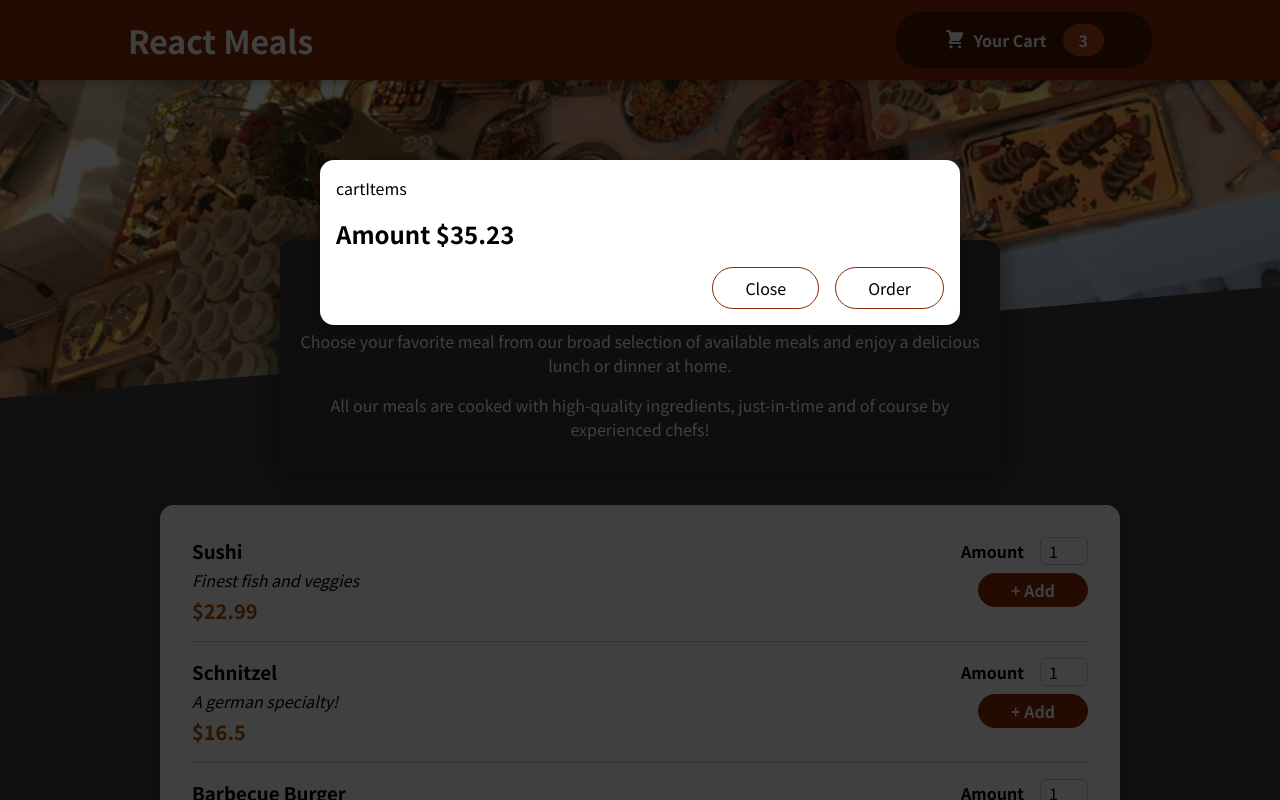
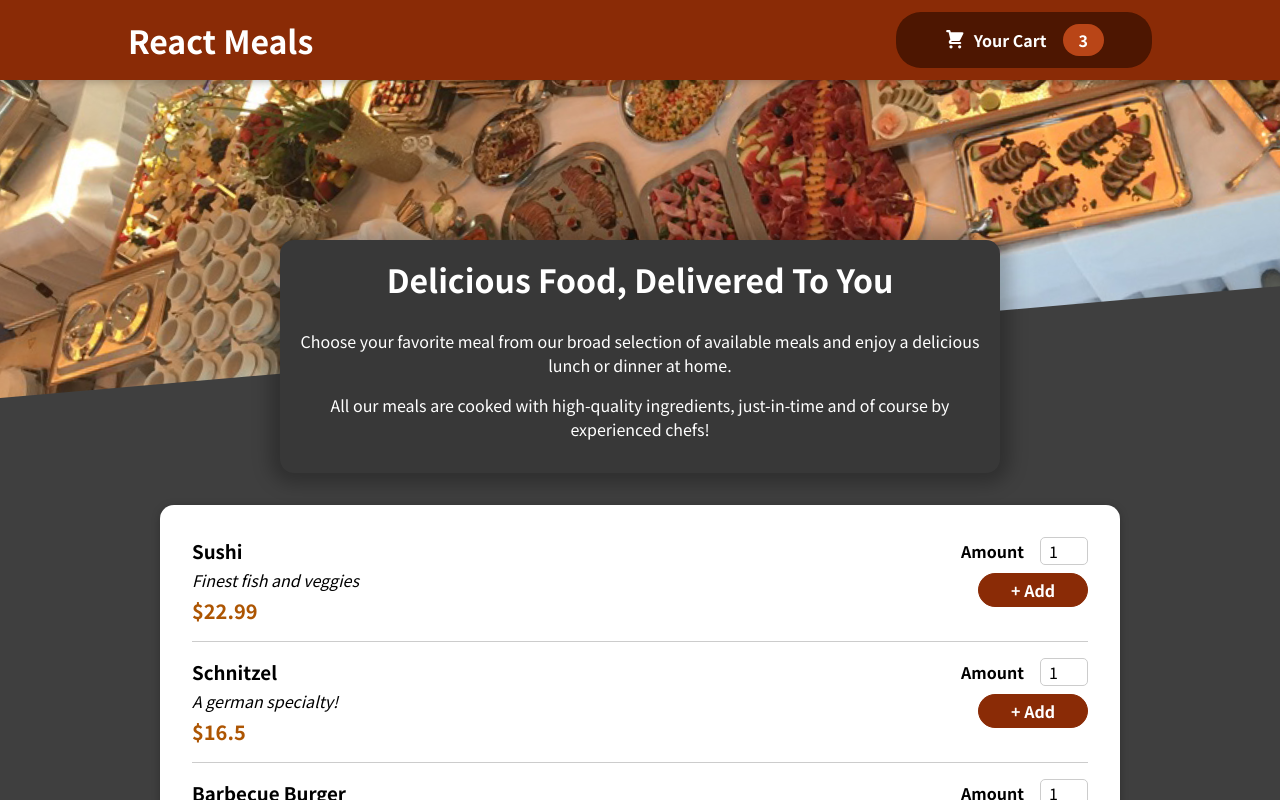
Before and after one commit to conan505/Food-Order-App, a React (Create React App) app: page / in a window 1280 px wide. Shown: the top 800 px of the page. Built offline with nearby package versions, Linux system fonts and the light colour scheme.

Commit message:
add state for cart and modal

```diff
--- a/src/App.js
+++ b/src/App.js
@@ -1,14 +1,25 @@
+import react, { useState } from "react"
 import Cart from "./components/Cart/Cart";
 import Header from "./components/Layout/Header";
 import Meals from "./components/Meals/Meals";
 
 function App() {
+  const [showCart, setShowCart] = useState(false);
+
+  const showCartHandler = () => {
+
+    setShowCart(true);
+  }
+
+  const closeCartHandler = () => {
+    setShowCart(false);
+  }
   return (
     <div>
-      <Header />
+      <Header showCart={showCartHandler} />
       <main>
         <Meals />
-        <Cart />
+        <Cart onShow={showCart} closeCart={closeCartHandler} />
       </main>
     </div>
   );
--- a/src/components/Cart/Cart.js
+++ b/src/components/Cart/Cart.js
@@ -1,15 +1,20 @@
+import react, { useState } from "react"
 import Modal from "../UI/Modal";
 import classes from "./Cart.module.css"
 
 const Cart = (props) => {
-    return <Modal className={classes['cart-items']}>
+    const onCloseHandler = () => {
+        props.closeCart();
+    }
+    return <>{props.onShow ? <Modal className={classes['cart-items']}>
         cartItems
         <div className={classes.total}>Amount $35.23</div>
         <div className={classes.actions}>
-            <button >Close</button>
-            <button >Order</button>
+            <button onClick={onCloseHandler} >Close</button>
+            <button onClick={onCloseHandler}>Order</button>
         </div>
-    </Modal>
+    </Modal> : <div></div>}
+    </>
 }
 
 export default Cart;
--- a/src/components/Layout/Header.js
+++ b/src/components/Layout/Header.js
@@ -3,11 +3,15 @@ import mealsImage from "../../assets/meals.jpg"
 import HeaderCartButton from "./HeaderCartButton";
 
 const Header = (props) => {
+
+    const openCart = () => {
+        props.showCart();
+    }
     return (
         <>
             <header className={classes.header}>
                 <h1>React Meals</h1>
-                <HeaderCartButton />
+                <HeaderCartButton showCart={openCart} />
             </header>
             <div className={classes['main-image']}>
                 <img src={mealsImage} alt="A table full of delicious food" />
--- a/src/components/Layout/HeaderCartButton.js
+++ b/src/components/Layout/HeaderCartButton.js
@@ -2,7 +2,11 @@ import CartIcon from "../Cart/CartIcon"
 import classes from "./HeaderCartButton.module.css"
 
 const HeaderCartButton = (props) => {
-    return <button className={classes.button}>
+
+    const onClickHandler = () => {
+        props.showCart();
+    }
+    return <button onClick={onClickHandler} className={classes.button}>
         <span className={classes.icon}>
             <CartIcon />
         </span>
```
Also changed, not shown: 1 other file (tests, documents, lock files or other folders).
